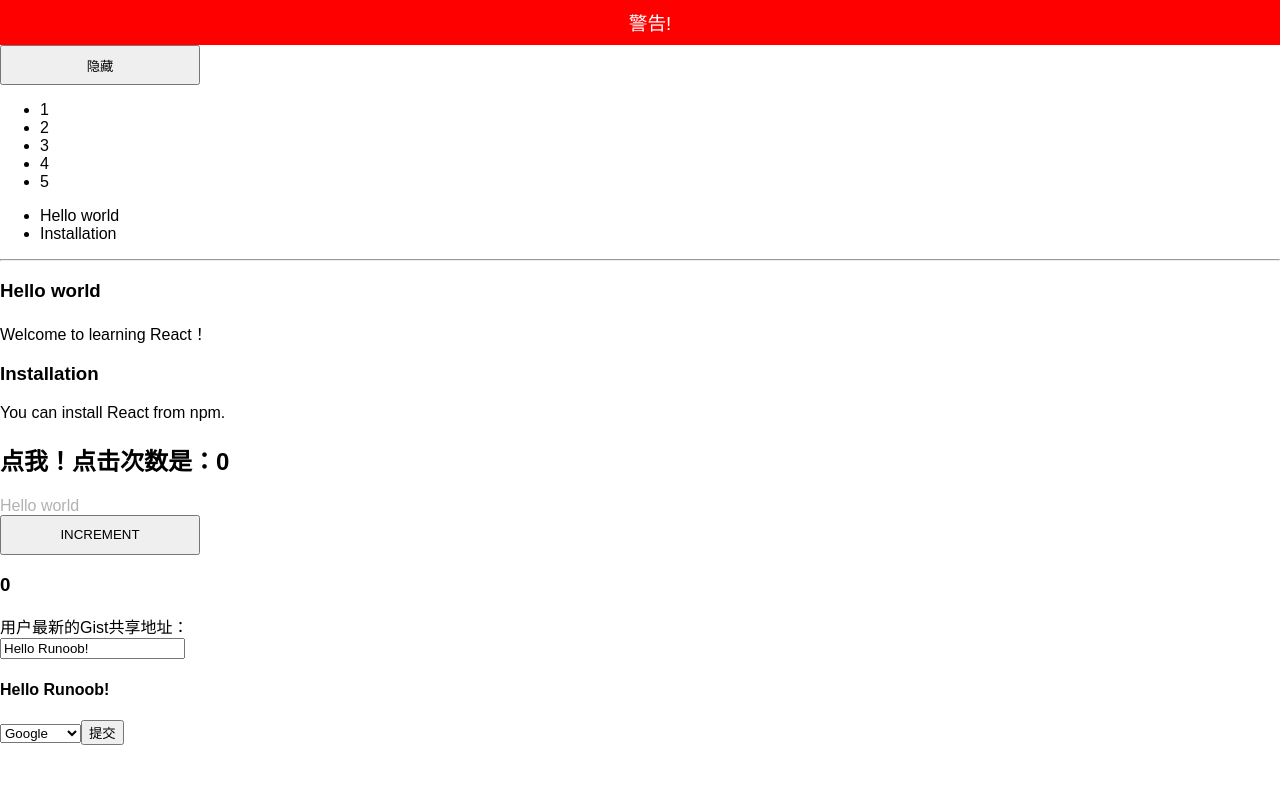
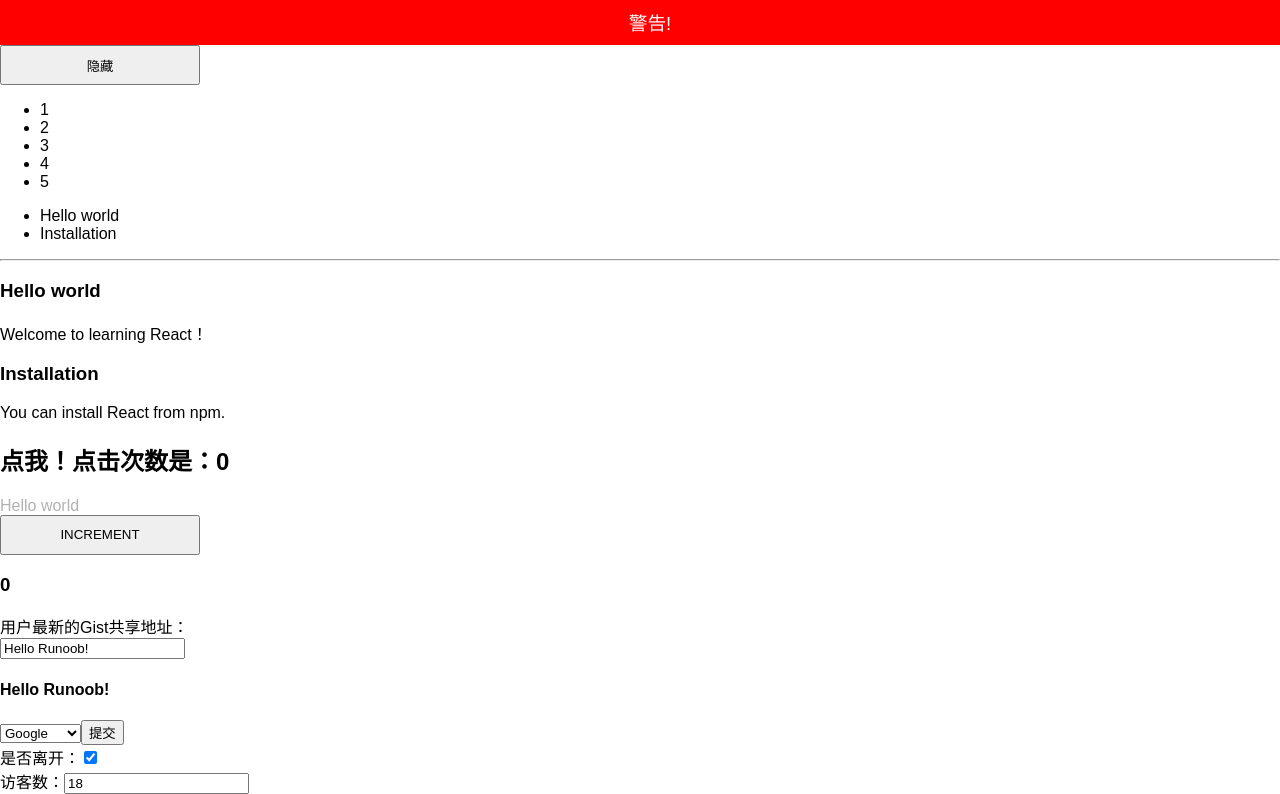
Before and after one commit to fslong520/photos, a React (Create React App) app in the folder react-learn/: page / in a window 1280 px wide. Shown: the part 345-1139 px from the top of the page. Before the commit the page ends 1090 px from the top, so only its background shows below. Built offline with nearby package versions, Linux system fonts and the light colour scheme; no server answers.

Commit message:
随便推送一下吧

```diff
--- a/react-learn/public/index.html
+++ b/react-learn/public/index.html
@@ -11,12 +11,7 @@
     -->
   <link rel="manifest" href="%PUBLIC_URL%/manifest.json">
   <link rel="shortcut icon" href="%PUBLIC_URL%/favicon.ico">
-  <script src="https://cdn.bootcss.com/babel-standalone/6.26.0/babel.min.js"></script>
-  <script src="https://cdn.bootcss.com/jquery/2.1.4/jquery.min.js"></script>
-  <script src="https://cdn.bootcss.com/react/16.4.0/umd/react.development.js"></script>
-  <script src="https://cdn.bootcss.com/react-dom/16.4.0/umd/react-dom.development.js"></script>
-  <!-- 生产环境中不建议使用 -->
-  <script src="https://cdn.bootcss.com/babel-standalone/6.26.0/babel.min.js"></script>
+
     <!--
       Notice the use of %PUBLIC_URL% in the tags above.
       It will be replaced with the URL of the `public` folder during the build.
@@ -62,6 +57,7 @@
   <div id="example9"></div>
   <div id="example10"></div>
   <div id="example11"></div>
+  <div id="example12"></div>
   <script type="text/babel">
     var i = 1;
 
--- a/react-learn/src/index.js
+++ b/react-learn/src/index.js
@@ -471,3 +471,51 @@ ReactDOM.render(
   <FlavorForm/>,
   document.getElementById("example11")
 );
+
+
+class Reservation extends Component {
+	constructor(props) {
+		super(props);
+		this.state = {
+			isGoing:true,
+			numberOfGuests:18
+		 };
+	}
+	handleInputChange(event){
+		const target=event.target;
+		const value=target.type==='checkbox' ? target.checked:target.value;
+		const name=target.name;
+		this.setState({
+			[name]:value
+		});
+	}
+	render() {
+		return (
+			<form>
+				<label>
+					是否离开：
+					<input
+						name="isGoing"
+						type="checkbox"
+						checked={this.state.isGoing}
+						onChange={this.handleInputChange.bind(this)}/>
+				</label>
+				<br/>
+				<label>
+					访客数：
+					<input
+						name="numberOfGuests"
+						type="number"
+						value={this.state.numberOfGuests}
+						onChange={this.handleInputChange.bind(this)}
+					/>
+				</label>
+			</form>
+		);
+	}
+}
+
+ReactDOM.render(
+	<Reservation />,
+	document.getElementById('example12')
+);
```
